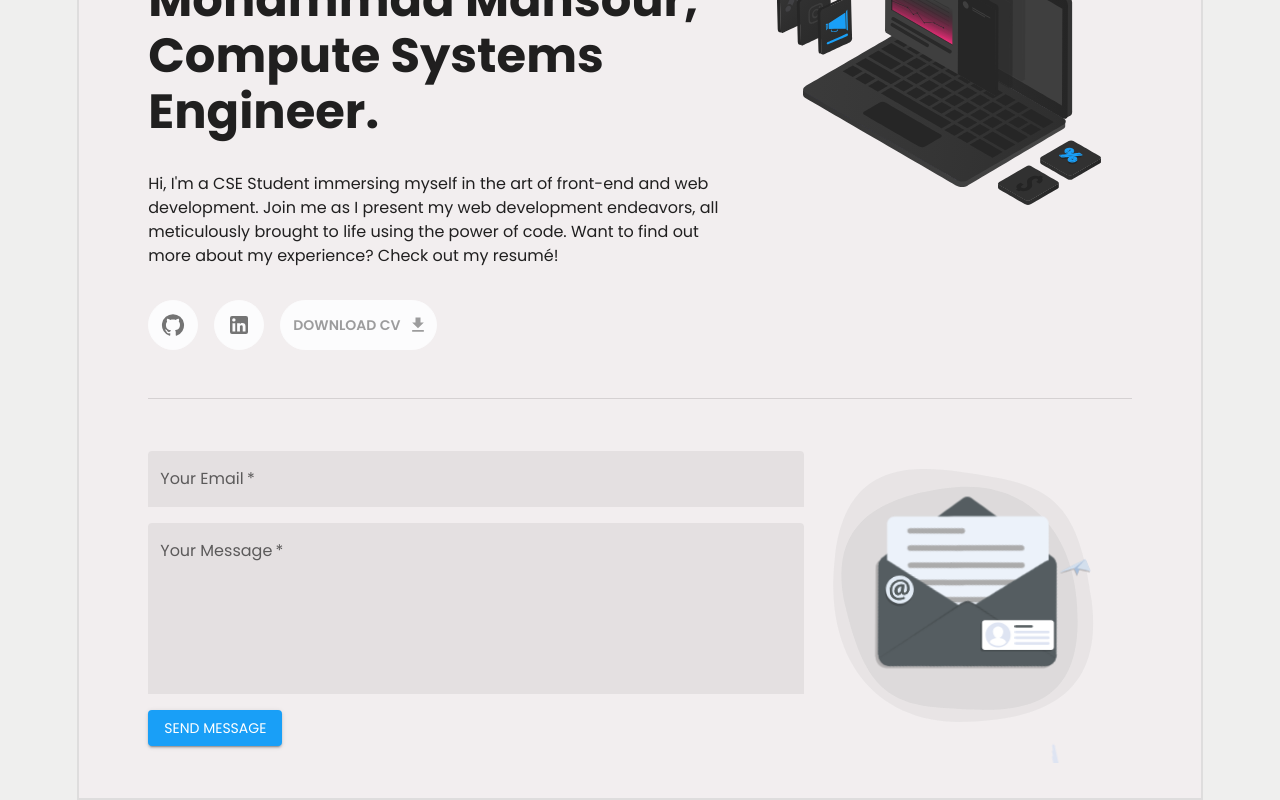
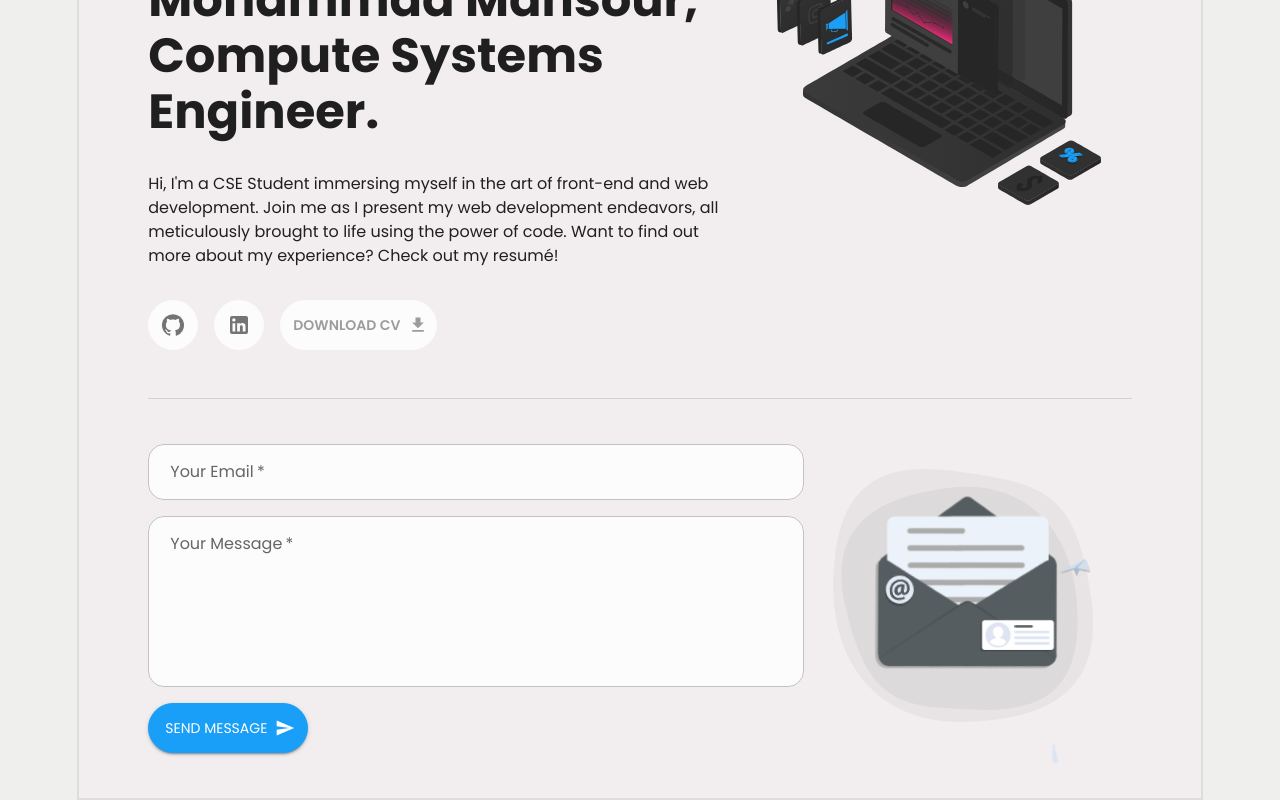
Before and after one commit to Mohammad-Mans/my-portfolio, a React (Vite) app: page / in a window 1280 px wide. Shown: the part 371-1171 px from the top of the page. Built offline with nearby package versions, Linux system fonts and the light colour scheme; no server answers.

Commit message:
Update Contact Section Styles

```diff
--- a/src/pages/HomePage/components/ContactSection.tsx
+++ b/src/pages/HomePage/components/ContactSection.tsx
@@ -1,23 +1,32 @@
 import React, { useState } from "react";
-import { TextField, Button, Box, Alert } from "@mui/material";
+import { TextField, Button, Box, Alert, styled } from "@mui/material";
+import SendIcon from "@mui/icons-material/Send";
 import Lottie from "lottie-react";
 import MessageAnimation from "../../../assets/lotties/Message.json";
 import axios from "axios";
 
-// const StyledTextField = styled(TextField)(({theme})=>({
-
-// }));
+const StyledTextField = styled(TextField)(({ theme }) => ({
+  marginBottom: theme.spacing(2),
+  "& .MuiOutlinedInput-root": {
+    backgroundColor: theme.palette.bgColor.light,
+    overflow: "none",
+    borderRadius: "16px",
+  },
+  "& fieldset": {
+    borderRadius: "16px",
+    paddingLeft: theme.spacing(1.5),
+  },
+  "& label": { paddingLeft: theme.spacing(1) },
+}));
 
 const ContactSection: React.FC = () => {
-  // Form state
   const [email, setEmail] = useState("");
   const [message, setMessage] = useState("");
   const [success, setSuccess] = useState<string | null>(null);
   const [error, setError] = useState<string | null>(null);
 
-  // Form submission handler
   const handleSubmit = async (event: React.FormEvent) => {
-    event.preventDefault(); // Prevent page reload
+    event.preventDefault();
 
     try {
       const response = await axios.post(
@@ -50,7 +59,6 @@ const ContactSection: React.FC = () => {
         justifyContent="center"
       >
         <Box component="form" onSubmit={handleSubmit}>
-          {/* Success and Error Messages */}
           {success && (
             <Alert severity="success" sx={{ mb: 2 }}>
               {success}
@@ -62,42 +70,48 @@ const ContactSection: React.FC = () => {
             </Alert>
           )}
 
-          {/* Email Input */}
-          <TextField
+          <StyledTextField
             fullWidth
             label="Your Email"
             type="email"
+            variant="outlined"
             value={email}
             onChange={(e) => setEmail(e.target.value)}
             required
-            variant="filled"
             slotProps={{
-                input: {
-                    disableUnderline: true,
-                },
+              input: {
+                disableUnderline: true,
+              },
             }}
-            sx={{ mb: 2 }}
           />
 
-          {/* Message Input */}
-          <TextField
+          <StyledTextField
             fullWidth
             label="Your Message"
             multiline
             minRows={6}
-            variant="filled"
+            variant="outlined"
             value={message}
             onChange={(e) => setMessage(e.target.value)}
             required
-            sx={{ mb: 2 }}
             slotProps={{
-                input: {
-                    disableUnderline: true,
-                },
+              input: {
+                disableUnderline: true,
+              },
             }}
           />
 
-          <Button type="submit" variant="contained" color="primary">
+          <Button
+            type="submit"
+            variant="contained"
+            color="primary"
+            endIcon={<SendIcon />}
+            sx={{
+              border: (theme) => `1px solid ${theme.palette.primary.main}`,
+              borderRadius: "30px",
+              paddingY: (theme) => theme.spacing(1.5),
+            }}
+          >
             Send Message
           </Button>
         </Box>
```
